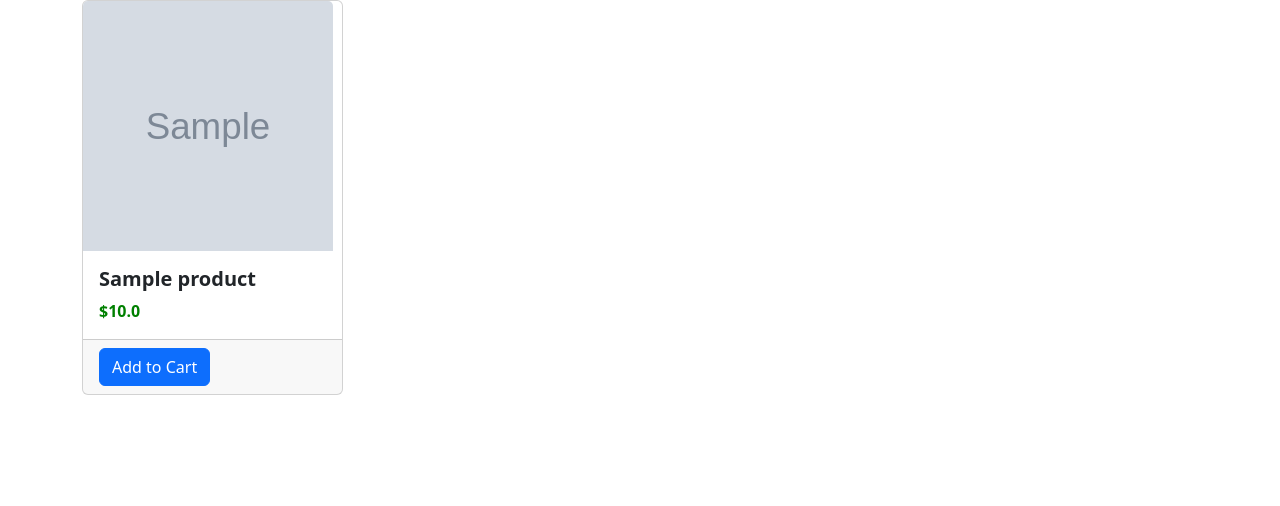
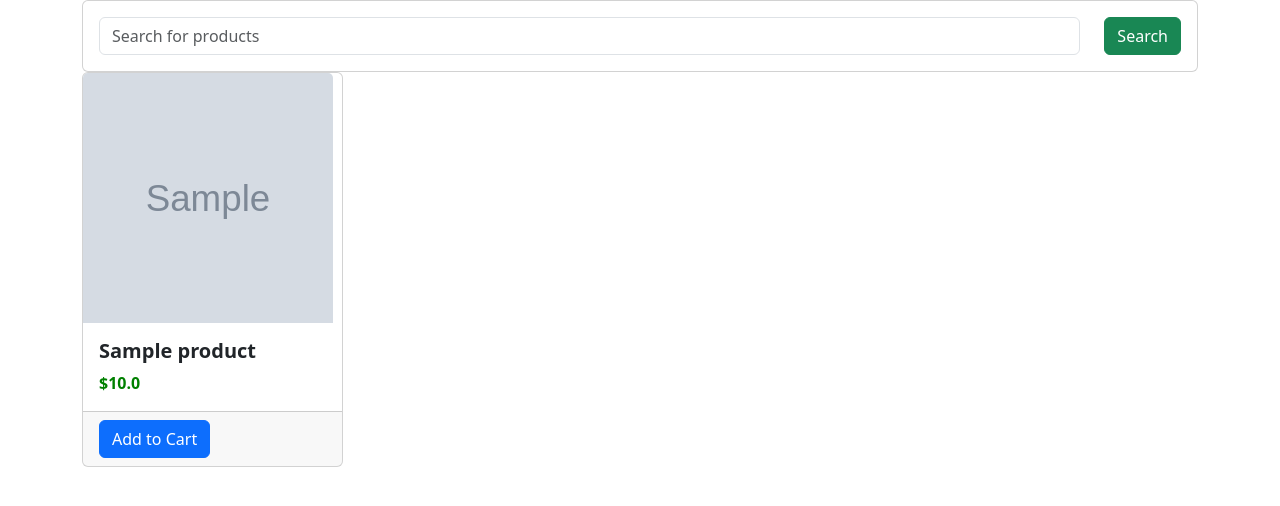
Before and after one commit to krum99/Django-masterclass-course, a Django app: template ecom/ecomsite/shop/templates/shop/index.html in a window 1280 px wide. Shown: the top 506 px of the page. Run offline with Django 5.2, Linux system fonts and the light colour scheme; the template is opened without the code that fills it: values that come from a table or form of the project are taken from there, others are empty; tables that the repository leaves empty hold one stand-in row (values such as "Sample post"); grey boxes marked "Sample" are stand-in pictures; parts of the project's set-up code (start-up, migrations or seed data) failed here and were passed over; some libraries are stand-ins or nearby versions.

Commit message:
feat: search functionallity

```diff
--- a/ecom/ecomsite/shop/templates/shop/index.html
+++ b/ecom/ecomsite/shop/templates/shop/index.html
@@ -11,6 +11,22 @@
 </head>
 <body>
     <div class="container">
+        <div class="row">
+            <div class="col-md-12">
+                <form method="GET" class="card card-sm">
+                    <div class="card-body row no-gutters align-items-center">
+                        <div class="col">
+                            <input type="search" name="item_name" placeholder="Search for products" class="form-control form-control-borderless">
+                        </div>
+                        <div class="col-auto">
+                            <button class="btn btn-success" type="submit">Search</button>
+                        </div>
+
+
+                    </div>
+                </form>
+            </div>
+        </div>
         <div class="row">
             {% for product in products %}
                 <div class="col-md-3">
--- a/ecom/ecomsite/shop/views.py
+++ b/ecom/ecomsite/shop/views.py
@@ -3,4 +3,9 @@ from .models import Product
 
 def index(request: HttpRequest) -> HttpResponse:
     products = Product.objects.all()
+
+    item_name = request.GET.get('item_name')
+    if item_name != '' and item_name is not None:
+        products = products.filter(title__icontains=item_name)
+
     return render(request, 'shop/index.html', {'products': products})
```
